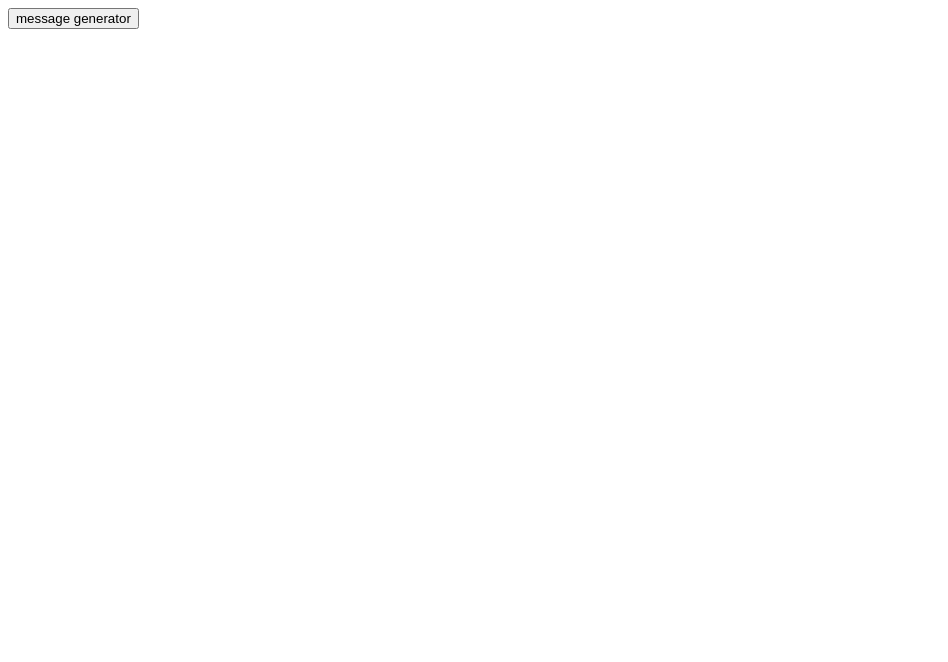
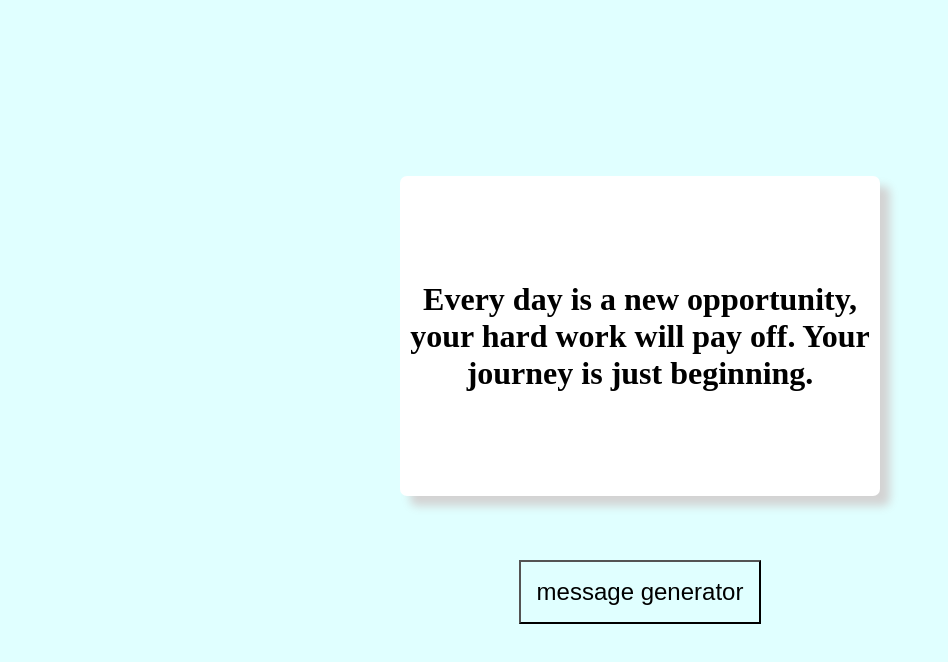
Before and after one commit to fsmali/message-generator, a plain HTML site: page index.html in a window 1280 px wide. Both pictures are taken after a click on the button "message generator". Shown: the whole page, without its empty margins (0-948 px from the left). Drawn offline with Linux system fonts and the light colour scheme.

Commit message:
function create

```diff
--- a/index.html
+++ b/index.html
@@ -7,8 +7,15 @@
     <link rel="stylesheet" href="style.css">
 </head>
 <body>
+<div class="content-container">
+<div class="container">
+    <h1 class="showNumber">You are capable of amazing things, your potential is limitless. Never give up!</h1>
+</div>
+<button class="btn">message generator</button>
 
-    <button class="btn">message generator</button>
+
+</div>
+
     <script src="script.js"></script>
 </body>
 </html>
--- a/script.js
+++ b/script.js
@@ -1,5 +1,41 @@
-const btn = document.querySelector('.btn')
+const firstPhrases = [
+  'Believe in yourself,',
+  'Every day is a new opportunity,',
+  'You are capable of amazing things,',
+  'Dream big and dare to fail,',
+  'Stay positive and happy,',
+];
 
-addEventListener('click',()=>{
-    console.log('button clcik')
-})
+const secondQuotes = [
+  'you have the power to create change.',
+  'your hard work will pay off.',
+  'your potential is limitless.',
+  'challenges are what make life interesting.',
+  'pursue your dreams with passion.',
+];
+
+const thirdStatements = [
+  'Keep pushing forward!',
+  'You can do it!',
+  'Never give up!',
+  'Stay focused and never settle.',
+  'Your journey is just beginning.',
+];
+const btn = document.querySelector('.btn');
+const showNumber = document.querySelector('.showNumber');
+
+
+const random = (array) => array[Math.floor(Math.random() * array.length)];
+
+const generateMessage=()=>{
+    const first = random(firstPhrases)
+    const second = random(secondQuotes)
+    const third = random(thirdStatements)
+    return`${first} ${second} ${third}`
+}
+
+btn.addEventListener('click', () => {
+  const randomPhrase = generateMessage();
+  console.log(randomPhrase);
+  showNumber.innerHTML = randomPhrase;
+});
--- a/style.css
+++ b/style.css
@@ -0,0 +1,46 @@
+*{
+    margin: 0;
+    padding: 0;
+    box-sizing: border-box;
+}
+.content-container{
+min-height: 100vh;
+    display: flex;
+    align-items: center;
+    justify-content: center;
+    background: lightcyan;
+
+    flex-direction: column;
+
+}
+.container{
+
+    display: flex;
+    flex-direction: column;
+    align-items: center;
+    justify-content: center;
+    width: 30rem;
+    box-shadow: 10px 10px 10px lightgrey;
+    background: white;
+    border-radius: 7px;
+    padding: 0.5rem;
+    height: auto;
+    margin-bottom: 4rem;
+    min-height: 20rem;
+}
+.showNumber{
+    text-align: center;
+    margin: 4rem 0;
+}
+.btn{
+    font-size: 1.5rem;
+    padding: 1rem;
+    background: transparent;
+    cursor: pointer;
+    transition: 0.1s linear;
+}
+.btn:hover{
+    transform: scale(1.1);
+    background: antiquewhite;
+    border-radius: 7px;
+}
```
